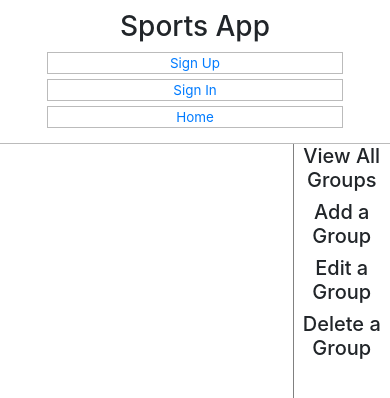
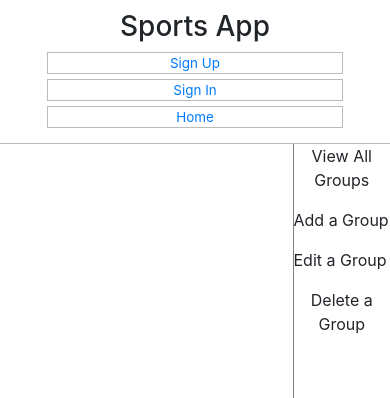
Before and after one commit to cpcurtis1218/Sports-App-Client, a React app: page /#/ in a window 390 px wide. Shown: the top 398 px of the page. Built offline with nearby package versions, Linux system fonts and the light colour scheme.

Commit message:
Add flex properties to sidebar for mobile
-Add container to main div
-Add div for row
-Update tags from h5 to p

```diff
--- a/src/sidebar/Sidebar.js
+++ b/src/sidebar/Sidebar.js
@@ -6,11 +6,13 @@ import './Sidebar.scss'
 class Sidebar extends Component {
   render () {
     return (
-      <div className='sidebar'>
-        <h5>View All Groups</h5>
-        <h5>Add a Group</h5>
-        <h5>Edit a Group</h5>
-        <h5>Delete a Group</h5>
+      <div className='sidebar container'>
+        <div className='row'>
+          <p>View All Groups</p>
+          <p>Add a Group</p>
+          <p>Edit a Group</p>
+          <p>Delete a Group</p>
+        </div>
       </div>
     )
   }
```
